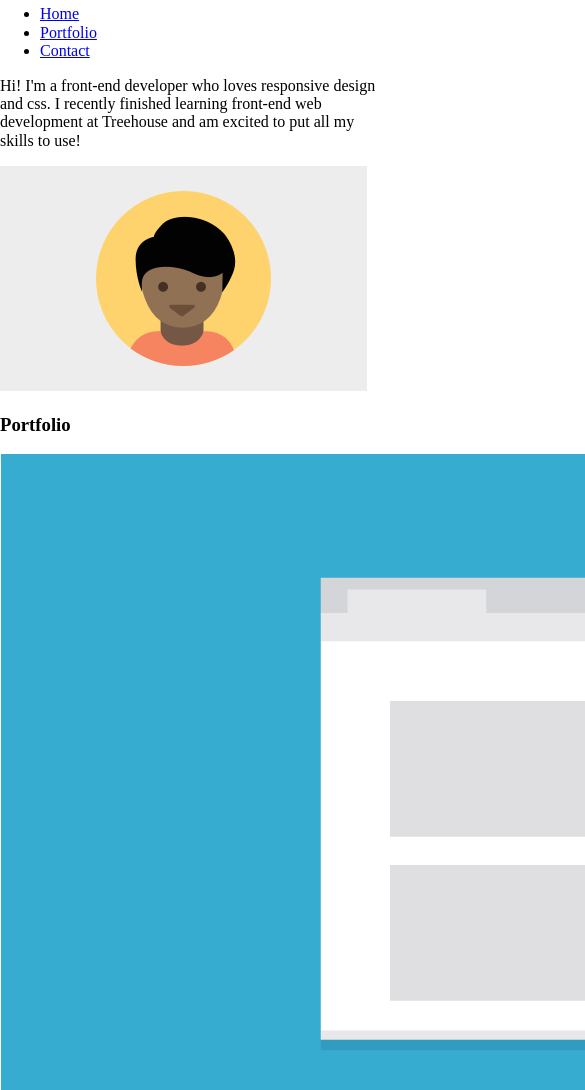
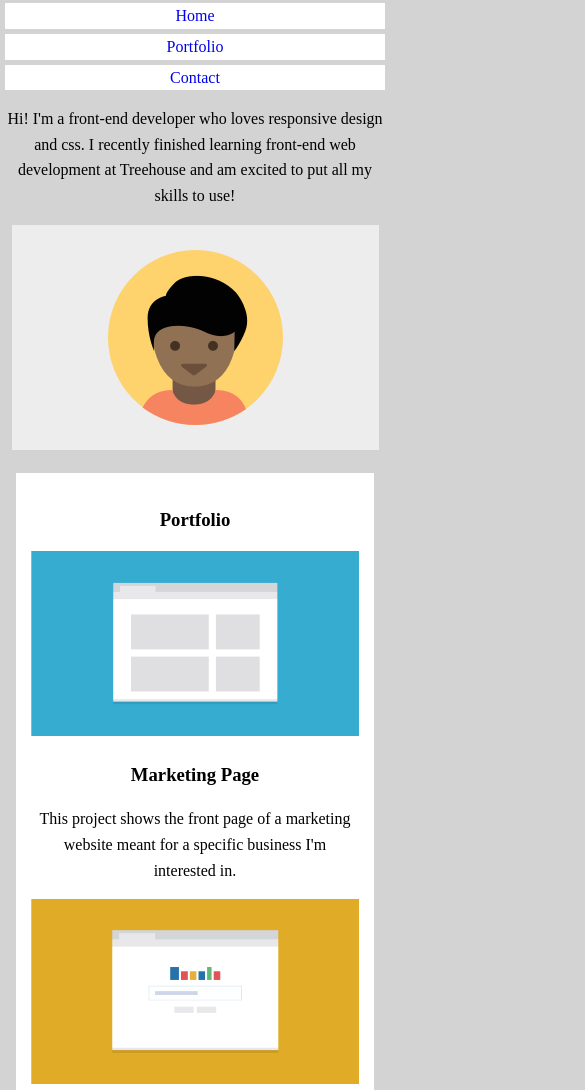
Before and after one commit to chrislee-webdev/TechDegree-Unit-2, a plain HTML site: page index.html in a window 390 px wide. Shown: the part 62-1152 px from the top of the page, 585 px wide, since content can reach past the window. Drawn offline with Linux system fonts and the light colour scheme.

Commit message:
Finished(?) Layout for Mobile Devices. Work on larger screen sizes next.

```diff
--- a/css/style.css
+++ b/css/style.css
@@ -1,3 +1,48 @@
 *{
     box-sizing:border-box;
 }
+
+body{
+    line-height:1.6em;
+    background-color:rgb(211,211,211);
+}
+
+.main-header{
+    text-align:center;
+}
+
+.container{
+ padding:1em;
+}
+
+.main-content{
+    background-color:white;
+    text-align:center;
+    padding: 15px 15px;
+}
+
+footer{
+    text-align:center;
+    padding:0 1em 2em;
+}
+
+.project-image{
+    width:100%;
+}
+
+ul{
+    list-style-type:none;
+    padding-left:0;
+}
+
+.main-nav li{
+    display:block;
+    background-color:white;
+    margin:5px;
+    padding-left:2em;
+    padding-right:2em;
+}
+
+a{
+    text-decoration:none;
+}
--- a/index.html
+++ b/index.html
@@ -2,59 +2,70 @@
 
 <html>
 
-    <body>
+
         <head>
             <title>Mobile-First Responsive Layout</title>
             <link rel="stylesheet" href="css/normalize.css">
             <link rel="stylesheet" href="css/style.css">
         </head>
 
-        <header>
-            <h2>Chris Lee</h2>
+    <body>
+        <header class="main-header">
+            <h2 class="name">Christopher Lee</h2>
 
-            <ul>
+            <ul class="main-nav">
                 <li><a href="#">Home</a></li>
                 <li><a href="#">Portfolio</a></li>
                 <li><a href="#">Contact</a></li>
             </ul>
-        </header>
 
-        <div>
             <p>Hi! I'm a front-end developer who loves responsive design and css. I recently finished learning front-end web development at Treehouse and am excited to put all my skills to use!
             </p>
 
             <img src="images/responsive-layout-profile.png" alt="Responsive Layout Profile Picture">
-        </div>
+        </header>
 
-        <div>
+        <div class="container">
+        <div class="main-content">
             <h3>Portfolio</h3>
-
-            <img src="images/portfolio-1.png" alt="Portfolio-1 Picture">
+            <img src="images/portfolio-1.png" alt="Portfolio Image-1" class="project-image">
             <h3>Marketing Page</h3>
             <p>This project shows the front page of a marketing website meant for a specific business I'm interested in.</p>
 
-            <img src="images/portfolio-2.png>" alt="Portfolio-2 Picture">
+            <img src="images/portfolio-2.png" alt="Portfolio Image-2" class="project-image">
             <h3>Search Page</h3>
             <p>This project searches through a specific database to find information that the user is trying to look up.</p>
 
-            <img src="images/portfolio-3.png" alt="Portfolio-3 Picture">
+            <img src="images/portfolio-3.png" alt="Portfolio Image-3" class="project-image">
             <h3>Travel App</h3>
             <p>This project compares travel times based on different transportation methods and tells you the best one.</p>
 
-            <img src="images/portfolio-4.png" alt="Portfolio-4 Picture">
+            <img src="images/portfolio-4.png" alt="Portfolio Image-4" class="project-image">
             <h3>Map of Favorite Spots</h3>
             <p>This project uses mapping apis to plot points for my favorite spots in the city for a do-it-yourself walking tour.</p>
 
-            <img src="images/portfolio-5.png" alt="Portfolio-5 Picture">
+            <img src="images/portfolio-5.png" alt="Portfolio Image-5" class="project-image">
             <h3>Photo Gallery</h3>
             <p>This project shows pictures from a recent trip to the viewer and allows them to easily navigate through photos.</p>
 
-            <img src="images/portfolio-6.png" alt="Portfolio-6 Picture">
+            <img src="images/portfolio-6.png" alt="Portfolio Image-6" class="project-image">
             <h3>Calculator</h3>
             <p>Someone can enter in the numbers they want, and press the big blue button and get the result</p>
         </div>
+        </div>
 
+    <footer>
+        <h3>Contact</h3>
+        <p>If you're interested in chatting or want more information about what I've been working on, I'd love to hear from you!
+        </p>
 
+        <ul>
+            <li>Phone: +1(111)555-1234</li>
+            <li><a href="mailto:email@yoursite.com?subject=Hello">Email</a></li>
+        </ul>
+        <span>Christopher Lee</span>
+        <span><a href="#">BACK TO TOP</a></span>
+    </footer>
 
 
 
```
